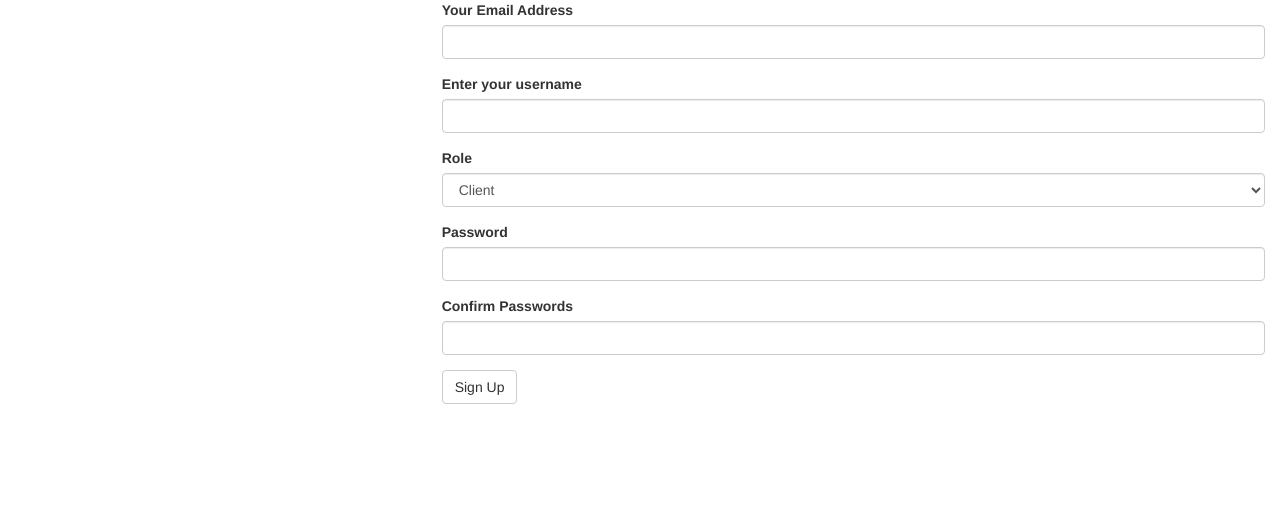
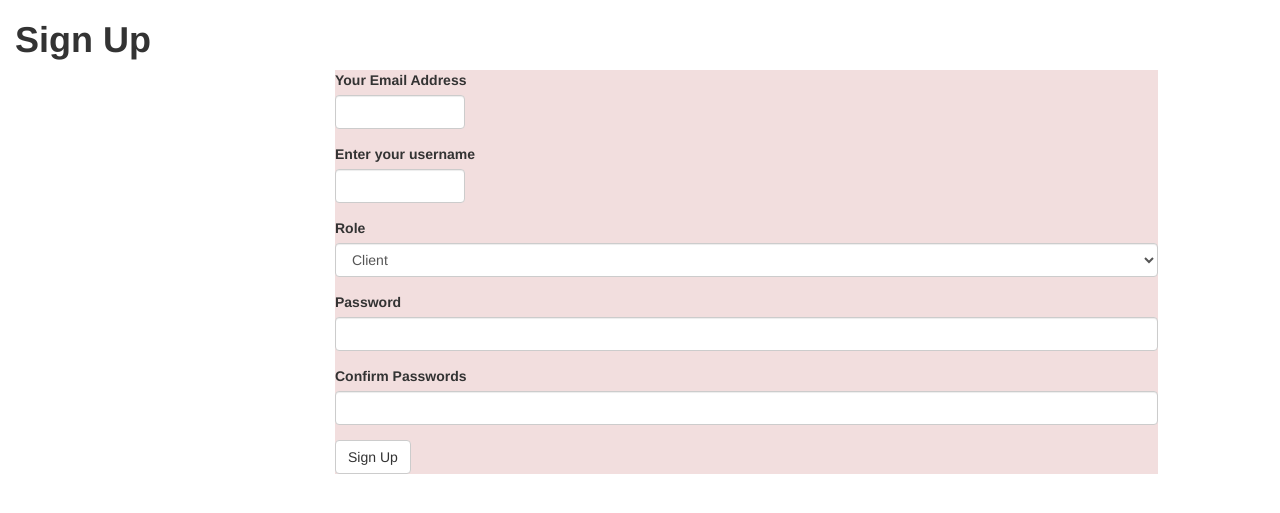
Before and after one commit to kimani-njoroge/Hustle, a Flask app: page /register in a window 1280 px wide. Shown: the top 513 px of the page. Run offline with Flask 2, Linux system fonts and the light colour scheme; parts of the project's set-up code (start-up, migrations or seed data) failed here and were passed over; some libraries are stand-ins or nearby versions.

Commit message:
styling registeration

```diff
--- a/app/templates/auth/register.html
+++ b/app/templates/auth/register.html
@@ -1,12 +1,27 @@
 {% extends 'bootstrap/base.html'%}
 {% import 'bootstrap/wtf.html' as wtf%}
 
+{% block styles%}
+{{ super() }}
+<link rel="stylesheet" href="{{url_for('static',filename='css/index.css')}}">
+{% endblock %}
+
 {% block content %}
-<div class="col-md-4"> </div>
-<div class="col-md-8">
+<div class="container-fluid" id='reg' >
 
-  {{wtf.quick_form(registration_form)}}
 
+ <h1><strong>Sign Up</strong></h1>
+
+ <div class="row justify-content-center align-items-center">
+
+   <div class="col-md-3"> </div>
+   <div class="d-flex  text-white">
+   <div class="col-md-8" id='reg-form' >
+       <div class="p-3 bg-danger">{{wtf.quick_form(registration_form)}}</div>
+   </div>
  </div>
+ <div class="col-md-1"> </div>
+ </div>
+</div>
 
 {% endblock%}
```
